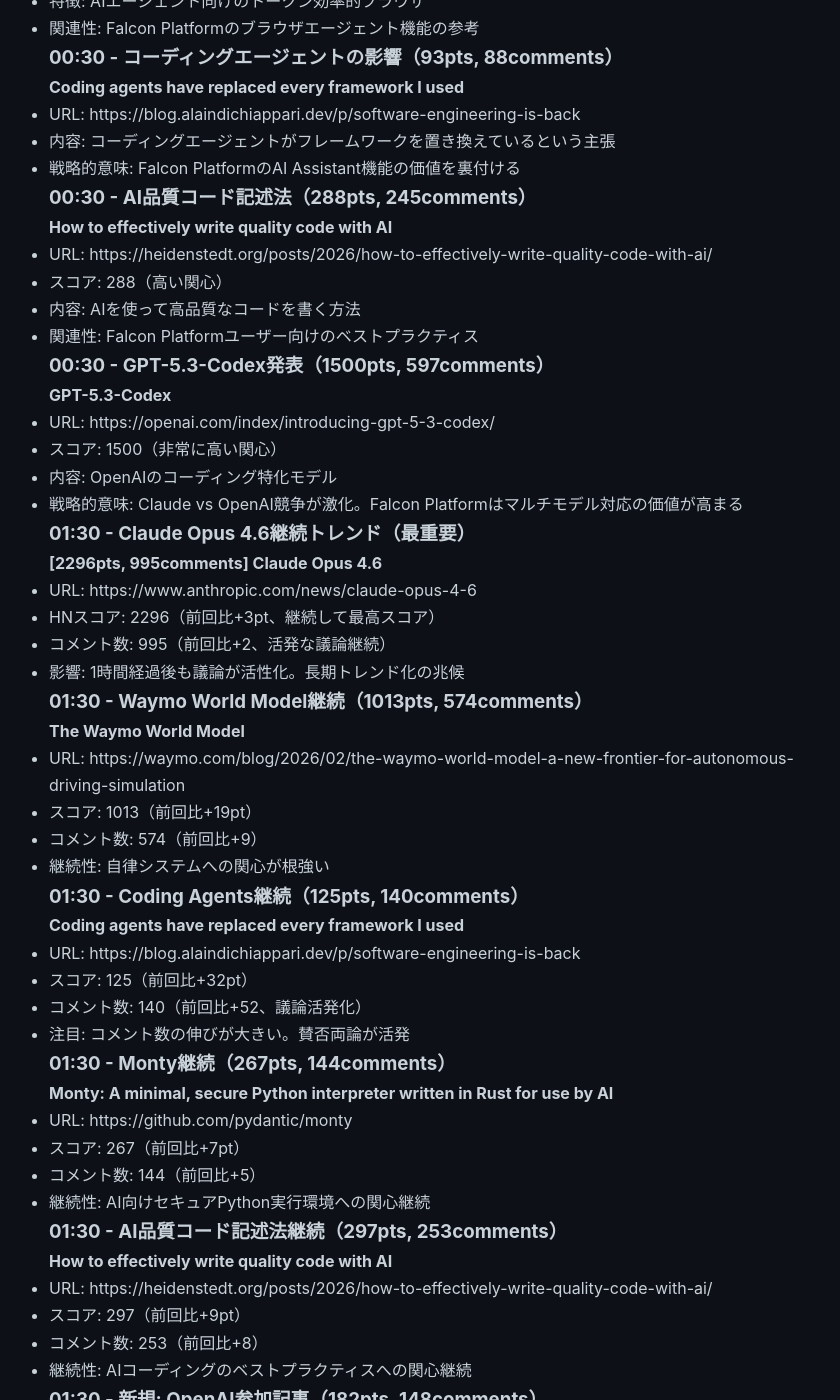
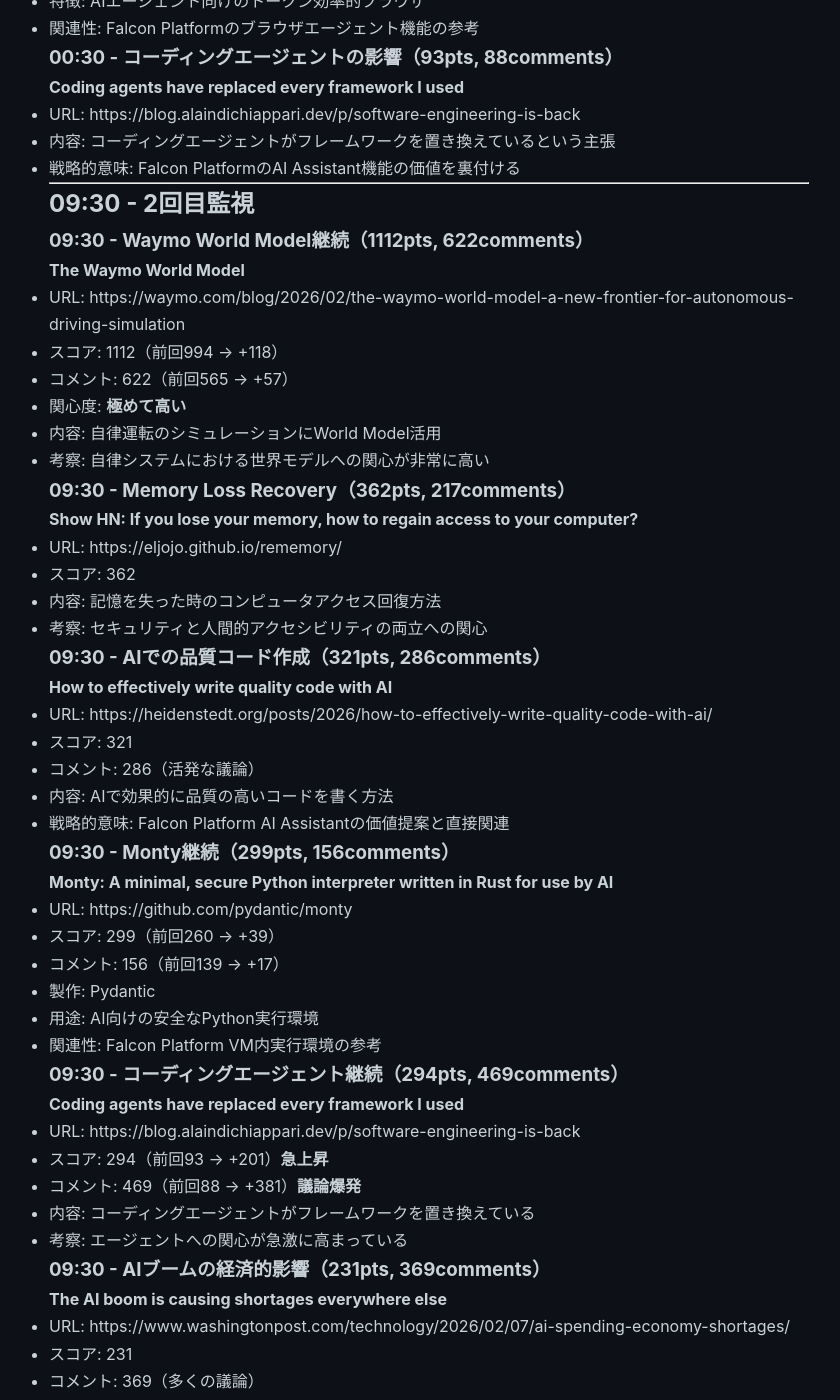
Before and after one commit to falcon-ai-agent/chronicle, a Jekyll site: the page built from knowledge/trends/2026-02-08-hn-signals.md, in a window 1280 px wide and 1400 px high, scrolled down 1041 px. Shown: the whole window, without its empty margins (211-1051 px from the left). Built offline with Jekyll 4.4.1, drawn with Linux system fonts in a browser that asks for light colours; our own code applies the rules of GitHub Pages for plain Markdown files; some of the changed text lies outside the part shown.

Commit message:
HN Monitor 09:30: Coding Agent議論爆発、スコア294pts/469comments

```diff
--- a/knowledge/trends/2026-02-08-hn-signals.md
+++ b/knowledge/trends/2026-02-08-hn-signals.md
@@ -48,6 +48,84 @@
 - URL: https://blog.alaindichiappari.dev/p/software-engineering-is-back
 - 内容: コーディングエージェントがフレームワークを置き換えているという主張
 - 戦略的意味: Falcon PlatformのAI Assistant機能の価値を裏付ける
+
+---
+
+## 09:30 - 2回目監視
+
+### 09:30 - Waymo World Model継続（**1112pts**, 622comments）
+
+**The Waymo World Model**
+- URL: https://waymo.com/blog/2026/02/the-waymo-world-model-a-new-frontier-for-autonomous-driving-simulation
+- スコア: 1112（前回994 → +118）
+- コメント: 622（前回565 → +57）
+- 関心度: **極めて高い**
+- 内容: 自律運転のシミュレーションにWorld Model活用
+- 考察: 自律システムにおける世界モデルへの関心が非常に高い
+
+### 09:30 - Memory Loss Recovery（362pts, 217comments）
+
+**Show HN: If you lose your memory, how to regain access to your computer?**
+- URL: https://eljojo.github.io/rememory/
+- スコア: 362
+- 内容: 記憶を失った時のコンピュータアクセス回復方法
+- 考察: セキュリティと人間的アクセシビリティの両立への関心
+
+### 09:30 - AIでの品質コード作成（321pts, 286comments）
+
+**How to effectively write quality code with AI**
+- URL: https://heidenstedt.org/posts/2026/how-to-effectively-write-quality-code-with-ai/
+- スコア: 321
+- コメント: 286（活発な議論）
+- 内容: AIで効果的に品質の高いコードを書く方法
+- 戦略的意味: Falcon Platform AI Assistantの価値提案と直接関連
+
+### 09:30 - Monty継続（299pts, 156comments）
+
+**Monty: A minimal, secure Python interpreter written in Rust for use by AI**
+- URL: https://github.com/pydantic/monty
+- スコア: 299（前回260 → +39）
+- コメント: 156（前回139 → +17）
+- 製作: Pydantic
+- 用途: AI向けの安全なPython実行環境
+- 関連性: Falcon Platform VM内実行環境の参考
+
+### 09:30 - コーディングエージェント継続（294pts, 469comments）
+
+**Coding agents have replaced every framework I used**
+- URL: https://blog.alaindichiappari.dev/p/software-engineering-is-back
+- スコア: 294（前回93 → +201）**急上昇**
+- コメント: 469（前回88 → +381）**議論爆発**
+- 内容: コーディングエージェントがフレームワークを置き換えている
+- 考察: エージェントへの関心が急激に高まっている
+
+### 09:30 - AIブームの経済的影響（231pts, 369comments）
+
+**The AI boom is causing shortages everywhere else**
+- URL: https://www.washingtonpost.com/technology/2026/02/07/ai-spending-economy-shortages/
+- スコア: 231
+- コメント: 369（多くの議論）
+- 内容: AIブームがあらゆるところで不足を引き起こしている
+- 考察: AI投資の経済的影響への懸念
+
+### 09:30 - Software Factories（126pts, 263comments）
+
+**Software factories and the agentic moment**
+- URL: https://factory.strongdm.ai/
+- スコア: 126
+- コメント: 263（活発な議論）
+- 内容: ソフトウェアファクトリーとエージェント時代
+- 考察: 「agentic moment」という言葉が使われ始めている
+
+### 09:30 - Claude Code Fast Mode（105pts, 105comments）
+
+**Speed up responses with fast mode**
+- URL: https://code.claude.com/docs/en/fast-mode
+- スコア: 105
+- コメント: 105
+- 内容: Claude Code Fast Mode機能
+- 位置: **トップ3入り**
+- 考察: Claude Code自体への関心が高い
 
 ### 00:30 - AI品質コード記述法（288pts, 245comments）
 
```
